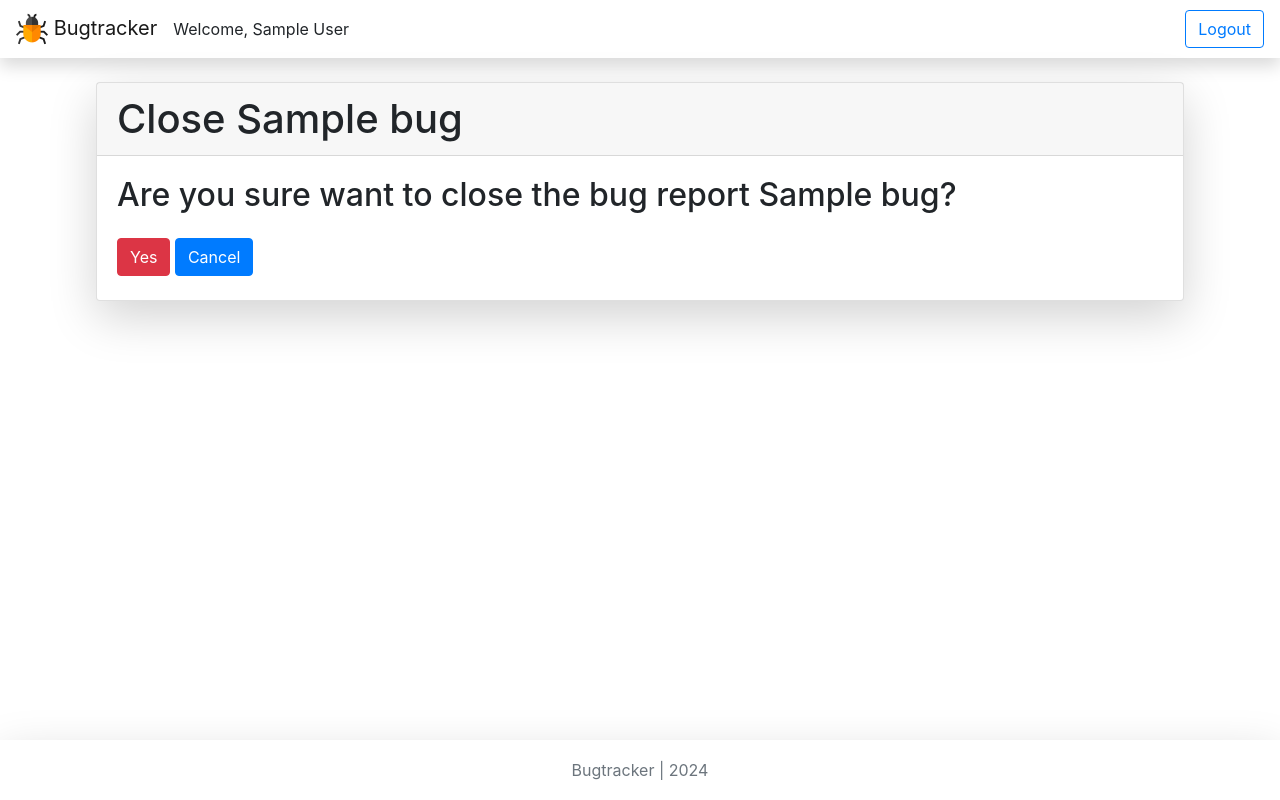
After one commit to Jharopa/bug-tracker, a Django app: page /close/1/ in a window 1280 px wide. The commit adds this page. Run offline with Django 4.2, Linux system fonts and the light colour scheme; a user stored in the database is signed in; tables that the repository leaves empty hold one stand-in row (values such as "Sample post").

Commit message:
user story: Bug report close
Added function based view that closes a bug report when posted to
Added template containing confirmation message for closing a bug
Updated bug app's URL conf to include a close endpoint
Updated bug report list template to make use of new close enpoint/view

Issue: #10

```diff
--- /dev/null
+++ b/bug_tracker/bugs/templates/bugs/close.html
@@ -0,0 +1,19 @@
+{% extends 'base.html' %}
+
+{% block content %}
+
+    <div class="card shadow-lg">
+        <form method='POST'>
+            {% csrf_token %}
+            <h1 class="card-header">Close {{ bug.title }}</h1>
+            <div class="card-body">
+                <h2>Are you sure want to close the bug report {{ bug.title }}?</h2>
+                <p class="mt-4 mb-1">
+                    <input class="btn btn-danger" type='submit' value='Yes' />
+                    <a class="btn btn-primary" href="{% url 'bugs:bug_list' %}">Cancel</a>
+                </p>
+            </div>
+        </form>
+    </div>
+
+{% endblock %}
--- a/bug_tracker/bugs/urls.py
+++ b/bug_tracker/bugs/urls.py
@@ -11,4 +11,5 @@ urlpatterns = [
     path("detail/<int:id>/", views.BugDetailView.as_view(), name="bug_detail"),
     path("update/<int:id>/", views.BugUpdateView.as_view(), name="bug_update"),
     path("delete/<int:id>/", views.BugDeleteView.as_view(), name="bug_delete"),
+    path("close/<int:id>/", views.close_bug_view, name="bug_close"),
 ]
--- a/bug_tracker/bugs/views.py
+++ b/bug_tracker/bugs/views.py
@@ -1,7 +1,9 @@
 from django.conf import settings
+from django.contrib.auth.decorators import login_required
 from django.contrib.auth.mixins import LoginRequiredMixin
 from django.db.models import Q
-from django.shortcuts import get_object_or_404, redirect
+from django.http import HttpRequest
+from django.shortcuts import get_object_or_404, redirect, render
 from django.urls import reverse
 from django.views.generic import (
     CreateView,
@@ -123,3 +125,21 @@ class BugDeleteView(LoginRequiredMixin, DeleteView):
 
     def get_success_url(self):
         return reverse("bugs:bug_list")
+
+
+@login_required(login_url=settings.LOGIN_URL)
+def close_bug_view(request: HttpRequest, id):
+    bug = get_object_or_404(Bug, id=id)
+
+    if request.user != bug.assignee:
+        return redirect("bugs:bug_list")
+
+    if request.method == "GET":
+        return render(request, "bugs/close.html", {"bug": bug})
+
+    if request.method == "POST":
+        if bug.status == "Open":
+            bug.status = "Closed"
+            bug.save()
+
+        return redirect("bugs:bug_list")
```
Also changed, not shown: bug_tracker/bugs/templates/bugs/list.html (+8 -9 lines).
